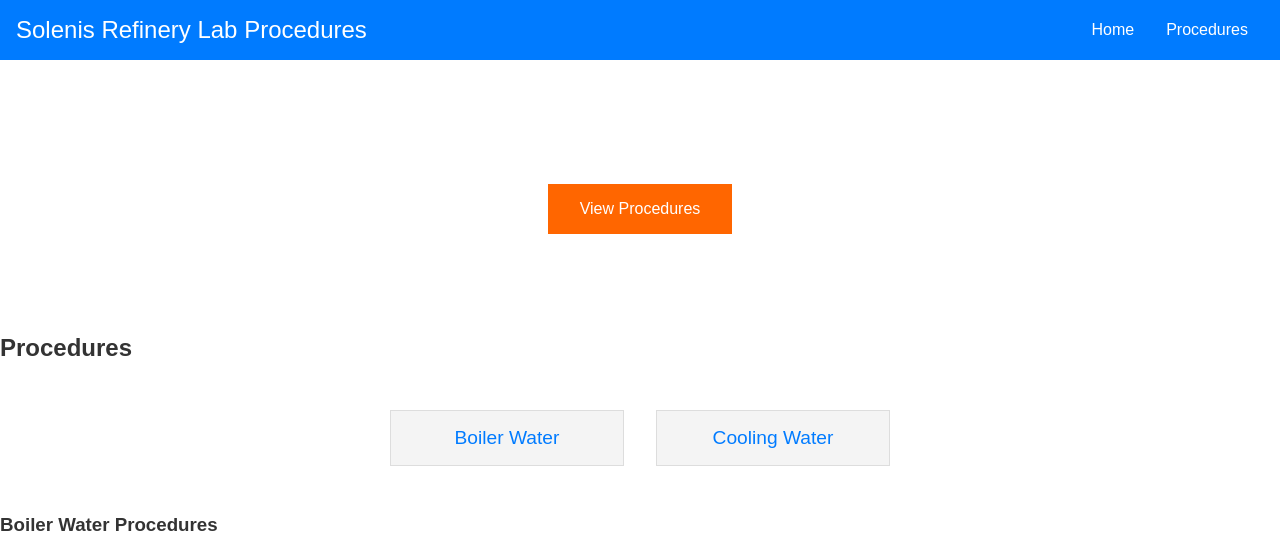
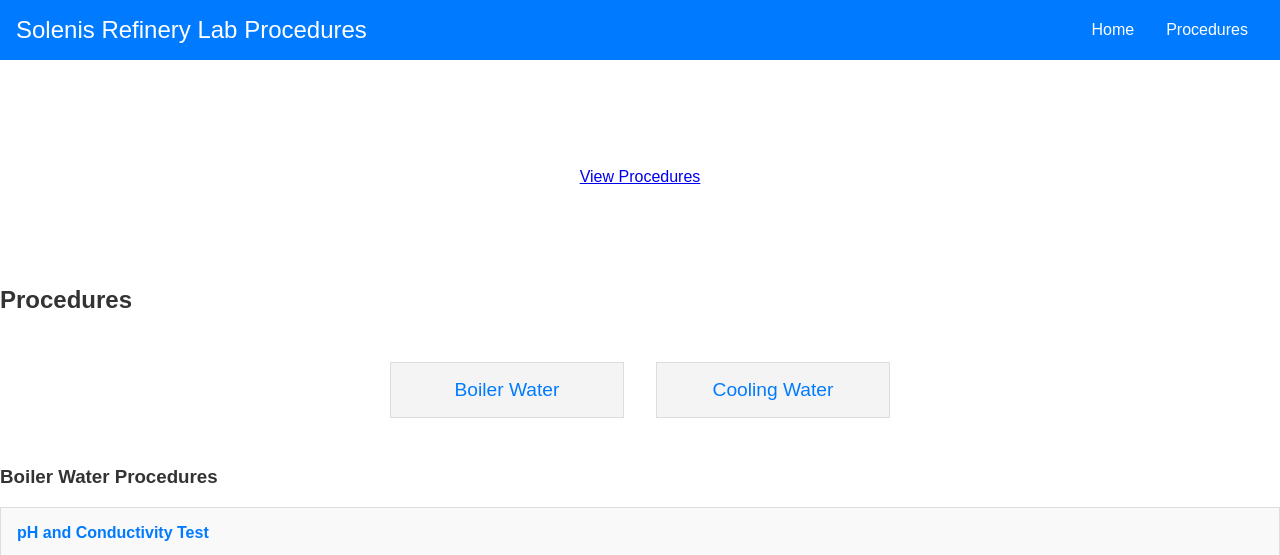
Before and after one commit to tkaze33/Lab-Procedures, a plain HTML site: page index.html in a window 1280 px wide. Shown: the top 555 px of the page. Drawn offline with Linux system fonts and the light colour scheme.

Commit message:
Update styles.css

```diff
--- a/styles.css
+++ b/styles.css
@@ -46,12 +46,9 @@ header nav ul li a {
     margin: 0;
 }
 
-.banner .cta-button {
-    background: #f60;
-    color: white;
-    padding: 1em 2em;
-    text-decoration: none;
-    display: inline-block;
+.banner-image {
+    max-width: 100%;
+    height: auto;
     margin-top: 1em;
 }
 
```
